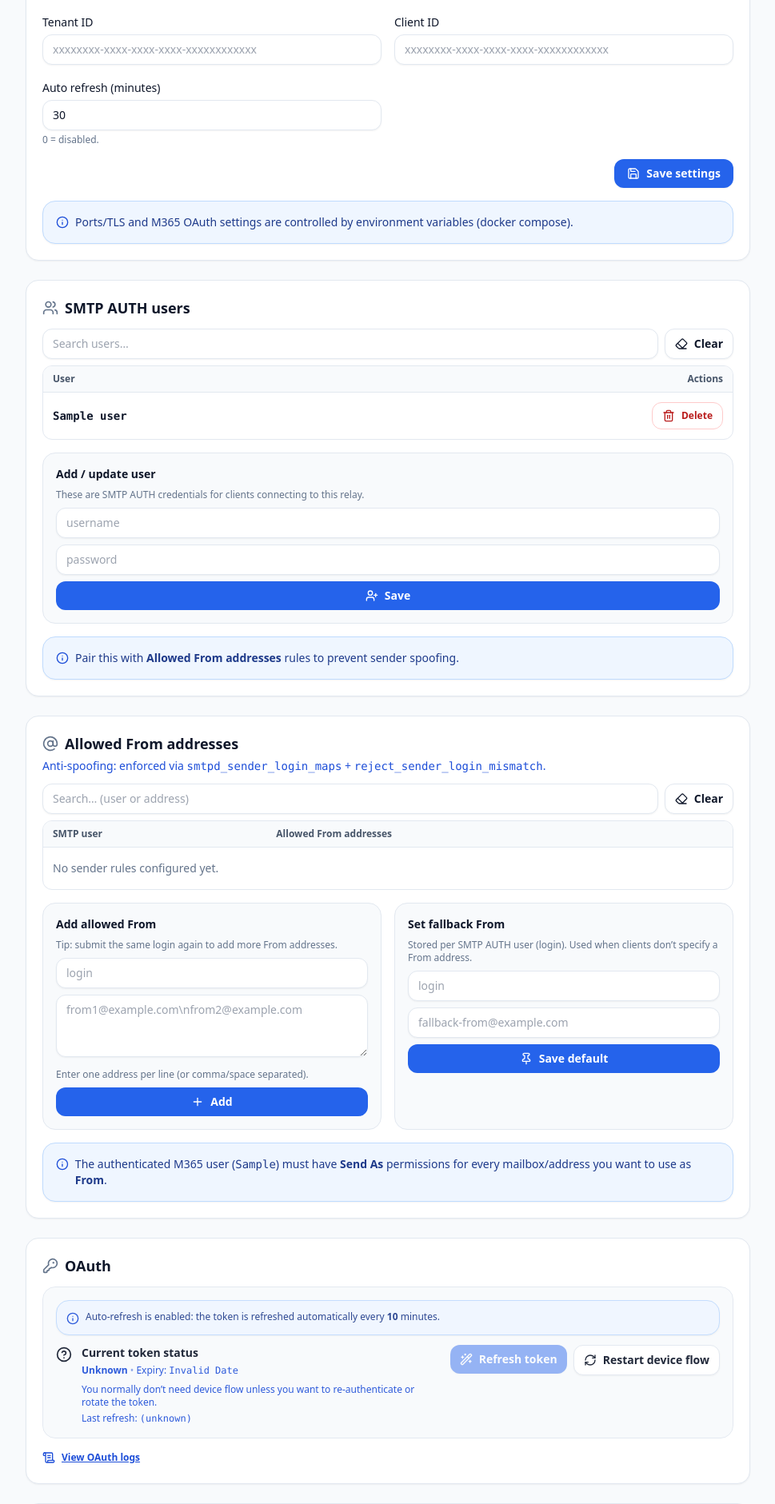
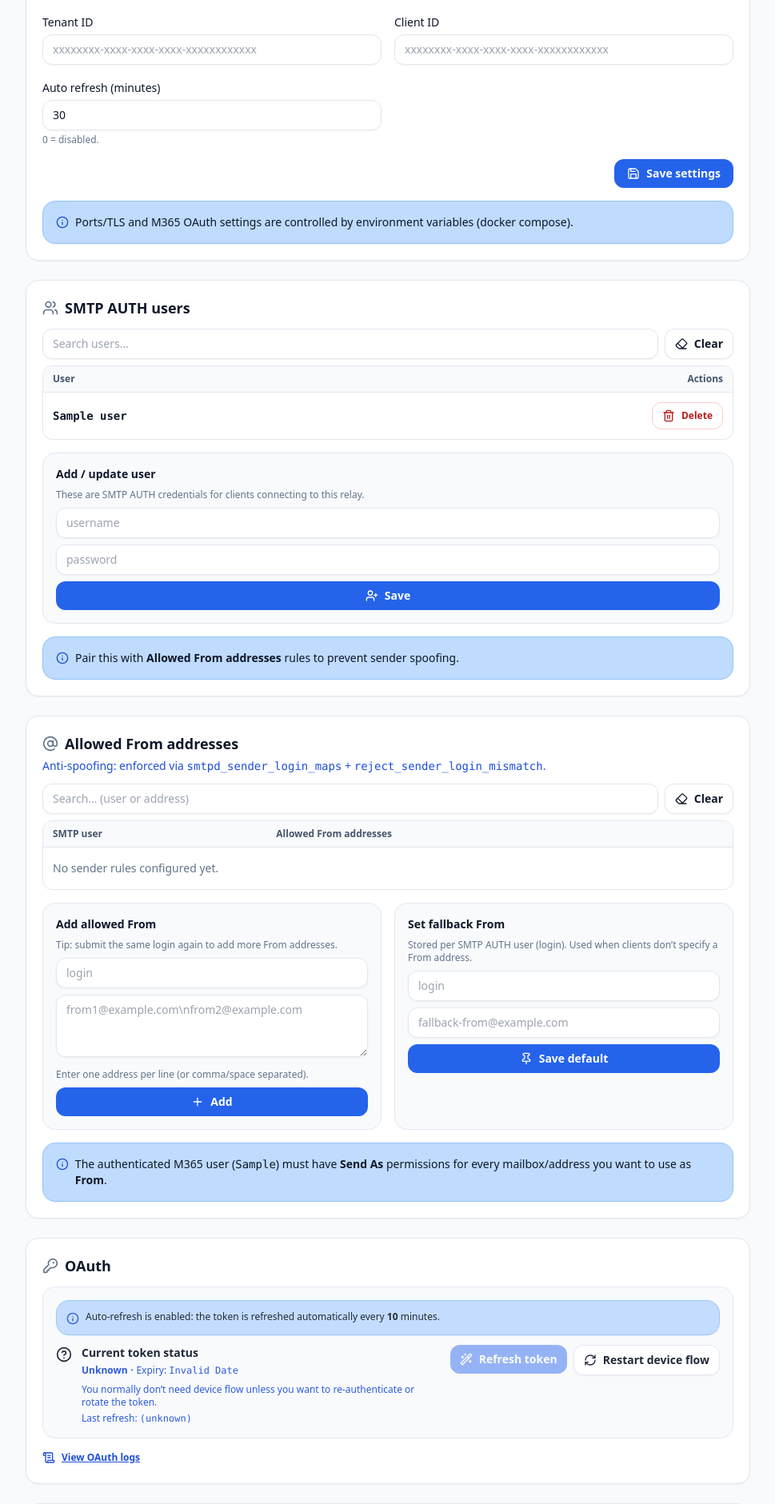
Before and after one commit to LickABrick/simple-m365-relay, a Python web app: template app/templates/index.html in a window 1280 px wide. Shown: the part 964-2845 px from the top of the page at 80% size, without its empty margins (310-1279 px from the left). Run offline with Jinja, Linux system fonts and the light colour scheme; the template is opened without the code that fills it: most values are stand-ins (such as "Sample title", 1, 10 or a date in 2020); some libraries are stand-ins or nearby versions.

Commit message:
ui: rework dashboard info boxes with explicit blue callout styling (light+dark)

```diff
--- a/app/templates/index.html
+++ b/app/templates/index.html
@@ -991,6 +991,20 @@
 
     /* pre blocks */
     pre { background: color-mix(in oklab, var(--card2) 80%, var(--card) 20%) !important; }
+
+    /* info/callout boxes (explicit colors; consistent in light + dark) */
+    .callout-info {
+      border-color: #93c5fd !important; /* blue-300 */
+      background-color: #bfdbfe !important; /* blue-200 */
+      color: #0f172a !important; /* slate-900 */
+    }
+    .callout-info .callout-icon { color: #1d4ed8 !important; /* blue-700 */ }
+    .dark .callout-info {
+      border-color: rgb(30 58 138 / 0.45) !important; /* blue-900/45 */
+      background-color: rgb(30 58 138 / 0.28) !important; /* blue-900/28 */
+      color: #dbeafe !important; /* blue-100 */
+    }
+    .dark .callout-info .callout-icon { color: #93c5fd !important; /* blue-300 */ }
   </style>
 </head>
 
@@ -1314,9 +1328,9 @@
             </div>
           </form>
 
-          <div class="mt-4 rounded-2xl border border-blue-200 bg-blue-50 p-4 text-sm text-blue-900 shadow-sm dark:border-blue-900/40 dark:bg-blue-950/25 dark:text-blue-100">
+          <div class="mt-4 callout-info rounded-2xl border p-4 text-sm shadow-sm">
             <div class="flex items-start gap-2">
-              <i data-lucide="info" class="mt-0.5 h-4 w-4 text-blue-700 dark:text-blue-300"></i>
+              <i data-lucide="info" class="callout-icon mt-0.5 h-4 w-4"></i>
               <div>
                 Ports/TLS and M365 OAuth settings are controlled by environment variables (docker compose).
               </div>
@@ -1382,9 +1396,9 @@
               </button>
             </form>
 
-            <div class="rounded-2xl border border-blue-200 bg-blue-50 p-4 text-sm text-blue-900 shadow-sm dark:border-blue-900/40 dark:bg-blue-950/25 dark:text-blue-100">
+            <div class="callout-info rounded-2xl border p-4 text-sm shadow-sm">
               <div class="flex items-start gap-2">
-                <i data-lucide="info" class="mt-0.5 h-4 w-4 text-blue-700 dark:text-blue-300"></i>
+                <i data-lucide="info" class="callout-icon mt-0.5 h-4 w-4"></i>
                 <div>
                   Pair this with <span class="font-semibold">Allowed From addresses</span> rules to prevent sender spoofing.
                 </div>
@@ -1478,9 +1492,9 @@
               </button>
             </form>
 
-            <div class="sm:col-span-2 rounded-2xl border border-blue-200 bg-blue-50 p-4 text-sm text-blue-900 shadow-sm dark:border-blue-900/40 dark:bg-blue-950/25 dark:text-blue-100">
+            <div class="sm:col-span-2 callout-info rounded-2xl border p-4 text-sm shadow-sm">
               <div class="flex items-start gap-2">
-                <i data-lucide="info" class="mt-0.5 h-4 w-4 text-blue-700 dark:text-blue-300"></i>
+                <i data-lucide="info" class="callout-icon mt-0.5 h-4 w-4"></i>
                 <div>
                   The authenticated M365 user (<span class="mono">{{ env.MS365_SMTP_USER }}</span>) must have <span class="font-semibold">Send As</span> permissions for every mailbox/address you want to use as <span class="font-semibold">From</span>.
                 </div>
@@ -1498,9 +1512,9 @@
 
           <div class="mt-3 rounded-2xl border border-slate-200 bg-slate-50 p-4 text-sm text-slate-700 dark:border-slate-800 dark:bg-slate-950 dark:text-slate-200">
             {% if env.AUTO_TOKEN_REFRESH_MINUTES and env.AUTO_TOKEN_REFRESH_MINUTES != '0' %}
-            <div class="mb-3 rounded-2xl border border-blue-200 bg-blue-50 p-3 text-xs text-blue-900 shadow-sm dark:border-blue-900/40 dark:bg-blue-950/25 dark:text-blue-100">
+            <div class="callout-info mb-3 rounded-2xl border p-3 text-xs shadow-sm">
               <div class="flex items-start gap-2">
-                <i data-lucide="info" class="mt-0.5 h-4 w-4 text-blue-700 dark:text-blue-300"></i>
+                <i data-lucide="info" class="callout-icon mt-0.5 h-4 w-4"></i>
                 <div>
                   Auto-refresh is enabled: the token is refreshed automatically every <span class="font-semibold">{{ env.AUTO_TOKEN_REFRESH_MINUTES }}</span> minutes.
                 </div>
```
